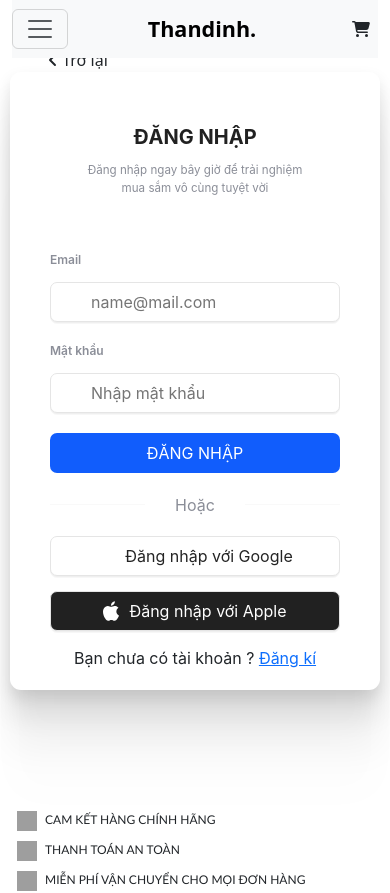
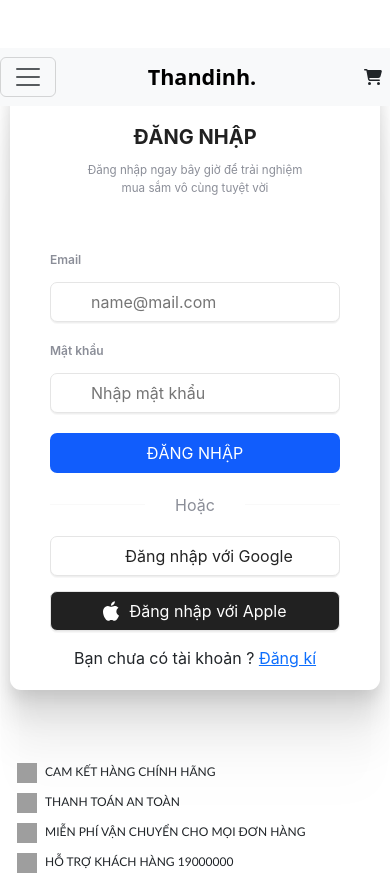
Before and after one commit to Thandinhcong/Project-Reactjs, a React (Vite) app in the folder projects/: page /signin in a window 390 px wide. Shown: the top 893 px of the page. Built offline with nearby package versions, Linux system fonts and the light colour scheme; no server answers; grey boxes are pictures that could not be loaded.

Commit message:
update :css

```diff
--- a/projects/src/pages/layout-client/Header/Header.jsx
+++ b/projects/src/pages/layout-client/Header/Header.jsx
@@ -18,8 +18,8 @@ const Header = () => {
                 </section>
                 <Menu />
             </div>
-            <div className='mobile container'>
-                <nav className="mobile-item navbar navbar-expand-lg bg-body-tertiary">
+            <div className='mobile '>
+                <nav className="mobile-item navbar navbar-expand-lg bg-body-tertiary ">
                     <div className="container-fluid">
                         <button
                             className="navbar-toggler"
@@ -36,7 +36,7 @@ const Header = () => {
                             Thandinh.
                         </Link>
                         <FontAwesomeIcon icon={faCartShopping} className='me-2' />
-                        <div className="collapse navbar-collapse" id="navbarSupportedContent">
+                        <div className="collapse navbar-collapse p-3 " id="navbarSupportedContent">
                             <ul className="navbar-nav me-auto mb-2 mb-lg-0">
                                 <li className="nav-item">
                                     <Link className="nav-link fw-medium" aria-current="page" to="#">
--- a/projects/src/pages/layout-client/Header/header.css
+++ b/projects/src/pages/layout-client/Header/header.css
@@ -66,11 +66,9 @@
     .mobile {
         position: absolute;
         width: 100%;
-        top: 0;
-        left: 0;
+        background-color: #fcede5;
         display: block;
-        z-index: 2;
-        padding: 0 5px;
+        z-index: 999;
     }
 }
 
--- a/projects/src/pages/layout-client/main/Notification/Notification.css
+++ b/projects/src/pages/layout-client/main/Notification/Notification.css
@@ -54,6 +54,7 @@
 @media (max-width:768px) {
     .notification {
         width: 90%;
+        top: 71px;
     }
 
     .notification button {
--- a/projects/src/pages/users/Signin.jsx
+++ b/projects/src/pages/users/Signin.jsx
@@ -45,10 +45,8 @@ const Signin = () => {
     })
     return (
         <div>
-            <div className=''>
-                <Header />
-            </div>
-            <div className='container p-5'>
+            <Header />
+            <div className='container mt-5'>
                 <div>
                     <FontAwesomeIcon icon={faAngleLeft} /><Link to="/" className=' text-decoration-none text-dark'> <span className='back'>Trở lại</span></Link>
                 </div>
```
